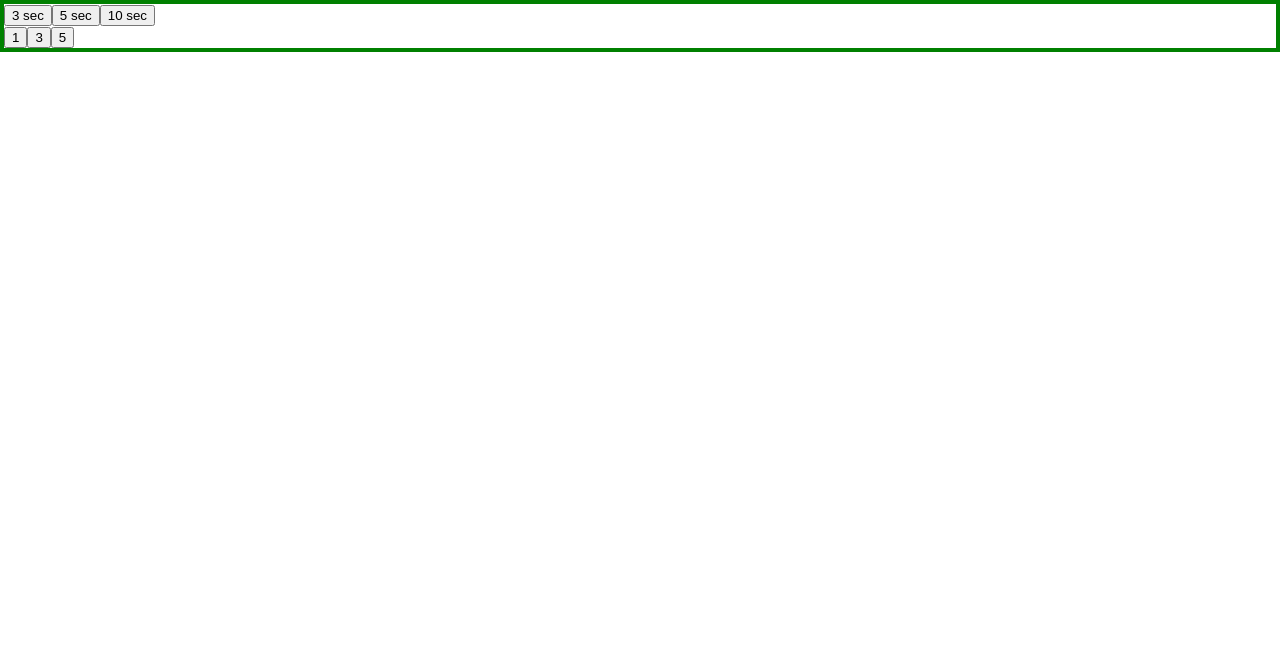
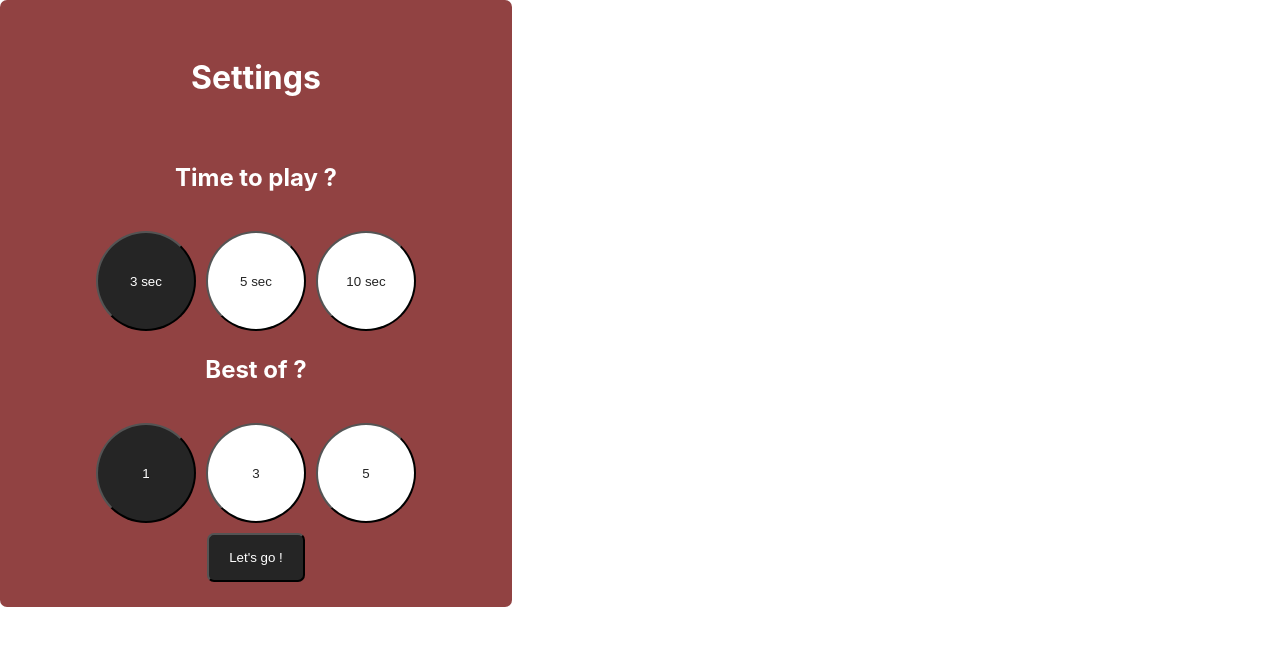
Before and after one commit to acebroke/Morpion, a Next.js app: page /Settings in a window 1280 px wide. Shown: the top 646 px of the page. Built offline with nearby package versions, Linux system fonts and the light colour scheme.

Commit message:
add time of play from settings

```diff
--- a/pages/Settings.js
+++ b/pages/Settings.js
@@ -1,21 +1,97 @@
 import { useState, useEffect } from "react";
 import styles from "../styles/Seetings.module.css";
+import { useRouter } from "next/router";
+function Settings() {
+  const router = useRouter();
 
-function Settings() {
+  const [time, setTime] = useState(3);
+  const [plays, setPlays] = useState(1);
+
+  function validPreferences() {
+    let play = JSON.parse(localStorage.getItem("play"));
+    play.time = time;
+    play.plays = plays;
+    localStorage.setItem("play", JSON.stringify(play));
+
+    router.push("/MorpionGame");
+  }
+
   return (
     <div className={styles.settings}>
+      <h4 className={styles.title}>Settings</h4>
       <div>
-        {/* Times 3sec 5sec 10sec */}
-        <button>3 sec</button>
-        <button>5 sec</button>
-        <button>10 sec</button>
+        <p className={styles.text}>Time to play ?</p>
+        <div className={styles.buttons}>
+          <button
+            onClick={() => {
+              setTime(3);
+            }}
+            className={`${styles.button} ${
+              time == 3 ? styles.active : styles.inactive
+            }`}
+          >
+            3 sec
+          </button>
+          <button
+            onClick={() => {
+              setTime(5);
+            }}
+            className={`${styles.button} ${
+              time == 5 ? styles.active : styles.inactive
+            }`}
+          >
+            5 sec
+          </button>
+          <button
+            onClick={() => {
+              setTime(10);
+            }}
+            className={`${styles.button} ${
+              time == 10 ? styles.active : styles.inactive
+            }`}
+          >
+            10 sec
+          </button>
+        </div>
       </div>
       <div>
-        {/* Nombre de parties 1x 3x 5x */}
-        <button>1</button>
-        <button>3</button>
-        <button>5</button>
+        <p className={styles.text}>Best of ?</p>
+        <div className={styles.buttons}>
+          <button
+            onClick={() => {
+              setPlays(1);
+            }}
+            className={`${styles.button} ${
+              plays == 1 ? styles.active : styles.inactive
+            }`}
+          >
+            1
+          </button>
+          <button
+            onClick={() => {
+              setPlays(3);
+            }}
+            className={`${styles.button} ${
+              plays == 3 ? styles.active : styles.inactive
+            }`}
+          >
+            3
+          </button>
+          <button
+            onClick={() => {
+              setPlays(5);
+            }}
+            className={`${styles.button} ${
+              plays == 5 ? styles.active : styles.inactive
+            }`}
+          >
+            5
+          </button>
+        </div>
       </div>
+      <button onClick={validPreferences} className={styles.buttonSubmit}>
+        Let's go !
+      </button>
     </div>
   );
 }
--- a/pages/Timer.js
+++ b/pages/Timer.js
@@ -2,16 +2,15 @@ import React, { useState, useEffect } from "react";
 import styles from "../styles/Timer.module.css";
 
 function Timer({ reset, changePlayer, setcount, count, updateCount }) {
-
-
   useEffect(() => {
+    let { time, plays } = JSON.parse(localStorage.getItem("play"));
     const counter = setInterval(() => {
       updateCount((count) => {
         if (count > 0) {
           return count - 1;
         } else {
           changePlayer((val) => !val);
-          return (count = 5);
+          return (count = time);
         }
       });
     }, 1000);
--- a/styles/Seetings.module.css
+++ b/styles/Seetings.module.css
@@ -1,3 +1,59 @@
 .settings {
-  border: 4px solid green;
+  display: flex;
+  flex-direction: column;
+  align-items: center;
+  justify-content: space-between;
+  min-width: 40%;
+  padding: 15px;
+  background-color: rgb(145, 66, 66);
+  border-radius: 7px;
+  color: white;
+  position: absolute;
 }
+
+.settings > div {
+  width: 100%;
+  display: flex;
+  flex-direction: column;
+  align-items: center;
+  gap: 15px;
+}
+
+.button {
+  border-radius: 50%;
+  width: 100px;
+  height: 100px;
+  cursor: pointer;
+  color: white;
+  color: #252525;
+}
+.title {
+  font-weight: bold;
+  font-size: 2rem;
+}
+.text {
+  font-weight: bold;
+  font-size: 1.5rem;
+}
+.buttons {
+  display: flex;
+  gap: 10px;
+}
+.buttonSubmit {
+  margin: 10px;
+  color: #fff;
+  padding: 15px 20px;
+  border-radius: 7px;
+  cursor: pointer;
+  background-color: #252525;
+}
+
+.button.active {
+  background-color: #252525;
+  color: #fff;
+}
+
+.button.inactive {
+  background-color: #fff;
+  color: #252525;
+}
```
Also changed, not shown: pages/HomePage.js (+5 -3 lines), pages/MorpionGame.js (+13 -10 lines), pages/WinnerModal.js (added, +7 -0 lines).
